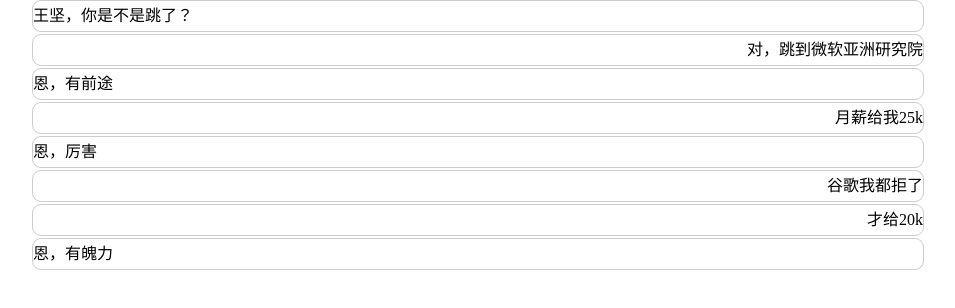
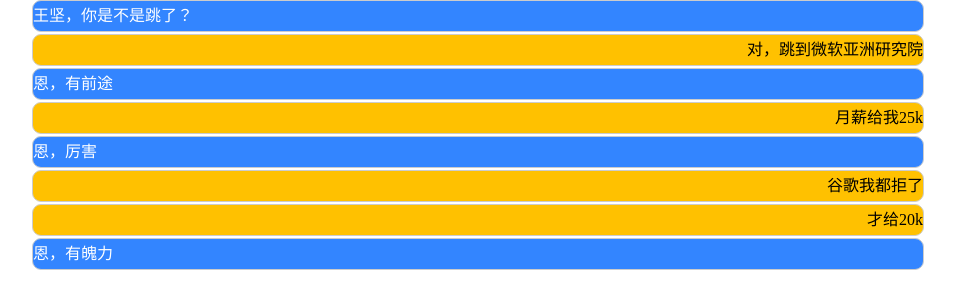
Before and after one commit to xinjian0728/yexj.github.com, a plain HTML site: page test.html in a window 1280 px wide. Shown: the whole page, without its empty margins (158-1113 px from the left). Drawn offline with Linux system fonts and the light colour scheme.

Commit message:
Update test.html

```diff
--- a/test.html
+++ b/test.html
@@ -4,8 +4,8 @@
 <title>测试</title>
 <style>
   *{margin:0;padding:0;}
-  .left{width:890px;height:30px;border:1px solid #ccc;border-radius:9px;text-align:left;line-height:30px;margin-bottom:2px;}
-  .right{width:890px;height:30px;border:1px solid #ccc;border-radius:9px;text-align:right;line-height:30px;margin-bottom:2px;}
+  .left{width:890px;height:30px;border:1px solid #ccc;border-radius:9px;text-align:left;line-height:30px;margin-bottom:2px;background-color:#3385ff;color:#fff;}
+  .right{width:890px;height:30px;border:1px solid #ccc;border-radius:9px;text-align:right;line-height:30px;margin-bottom:2px;background-color:#FFC100;}
 </style>
 
 </head>
```
